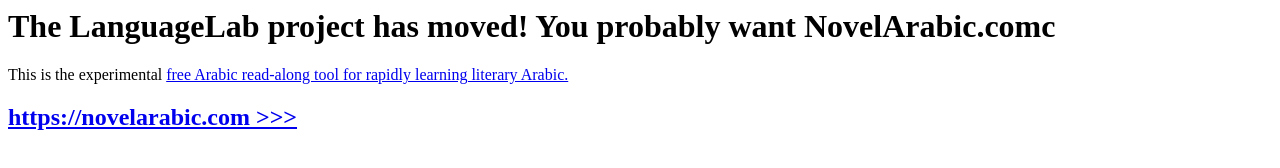
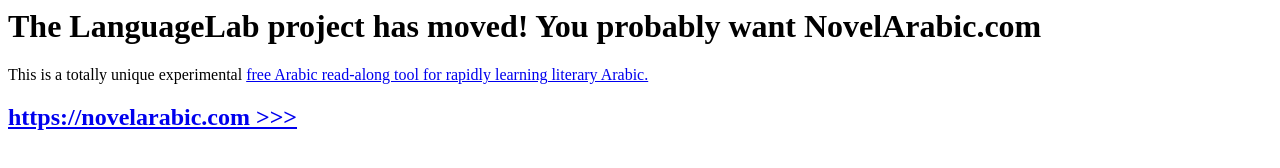
Before and after one commit to chadananda/notepad.com, a plain HTML site: page index.html in a window 1280 px wide. Drawn offline with Linux system fonts and the light colour scheme.

Commit message:
Update index.html

```diff
--- a/index.html
+++ b/index.html
@@ -1,6 +1,6 @@
-<h1> The LanguageLab project has moved!  You probably want NovelArabic.comc </h1>
+<h1> The LanguageLab project has moved!  You probably want NovelArabic.com </h1>
 
-<p> This is the experimental <a href="https://novelarabic.com">free Arabic read-along tool for rapidly learning literary Arabic.</a>
+<p> This is a totally unique experimental <a href="https://novelarabic.com">free Arabic read-along tool for rapidly learning literary Arabic.</a>
 
 <h2> <a href="https://novelarabic.com">https://novelarabic.com >>> </a>
 
```
